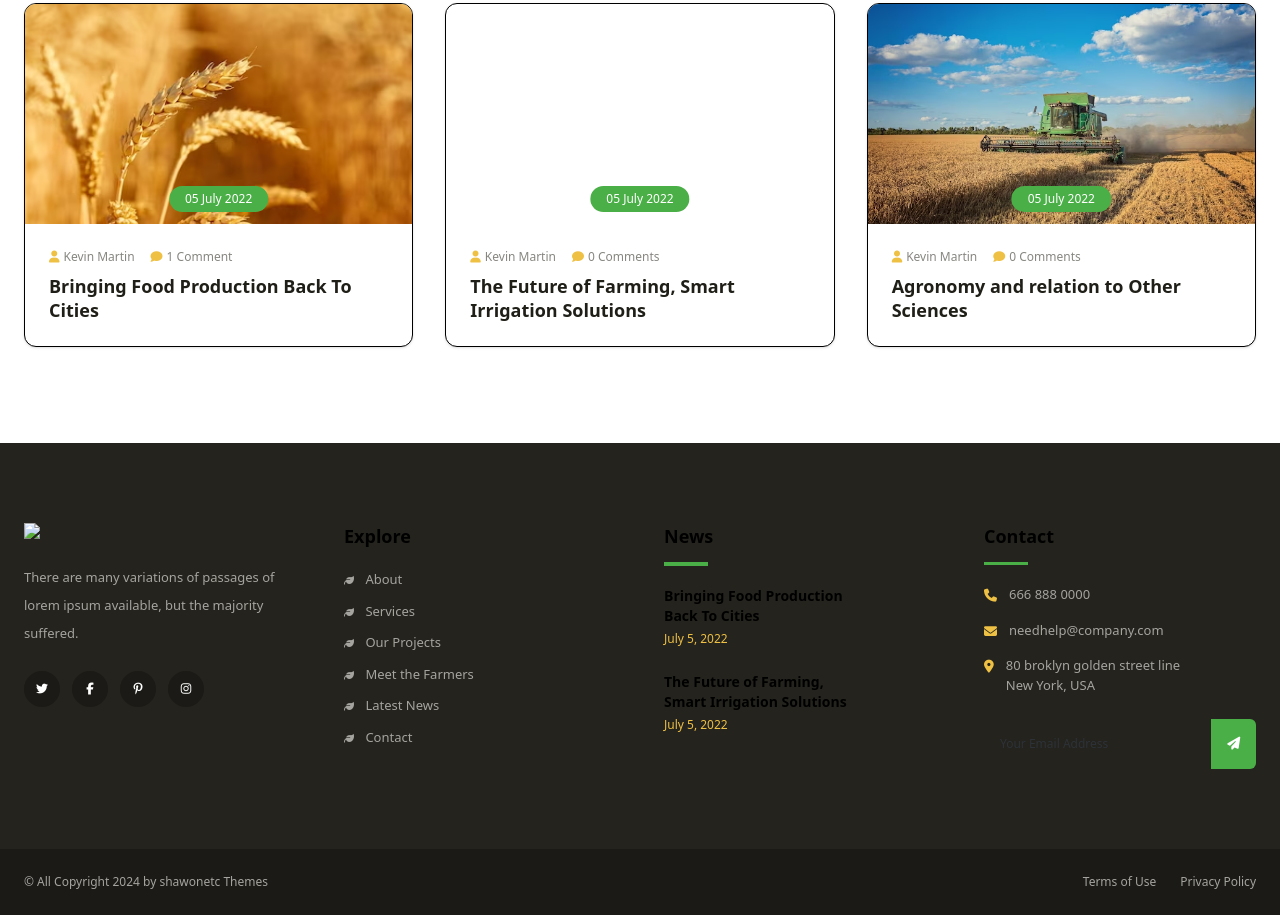
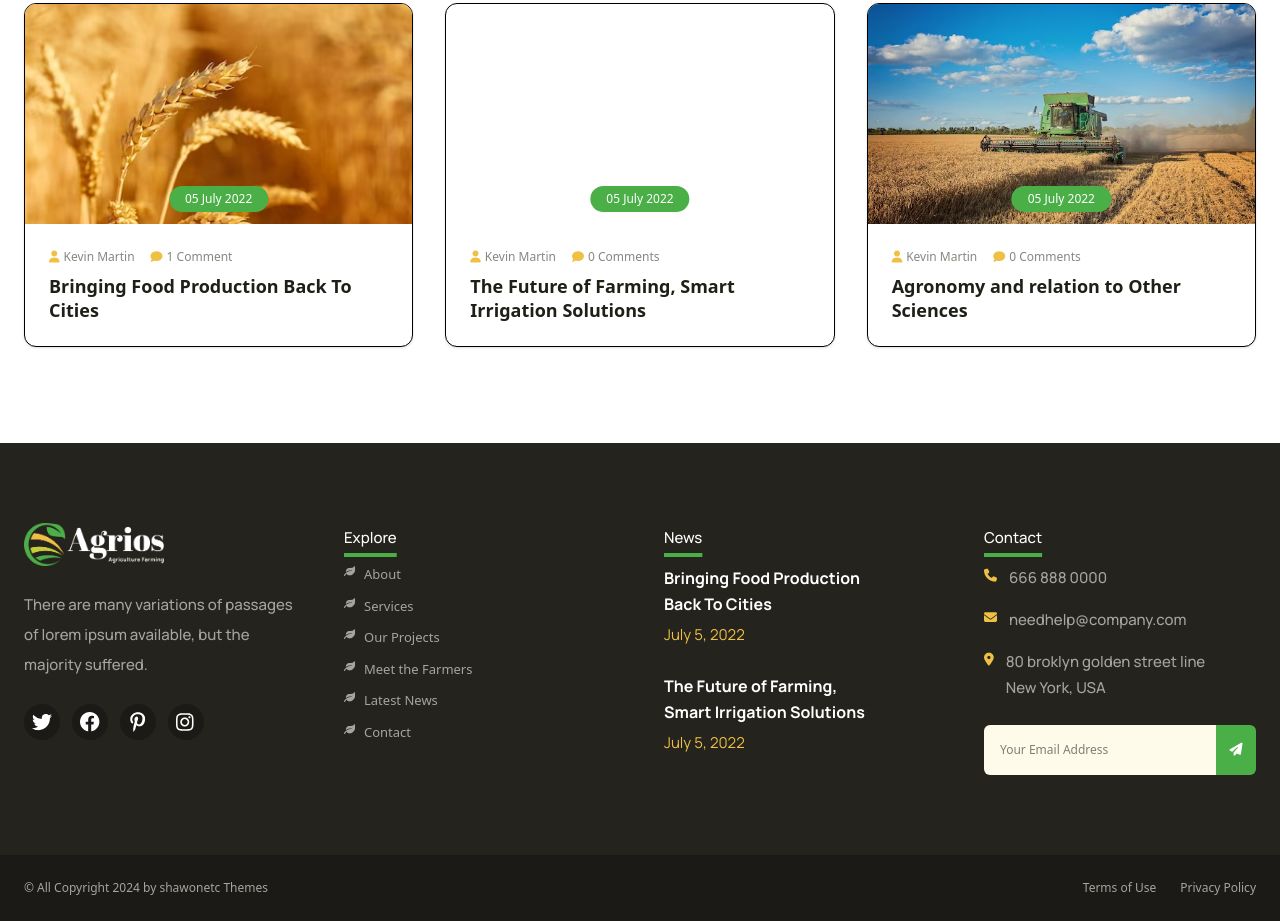
Before and after one commit to wijdanqamhawi/Agrios-project, a website: page index.html in a window 1280 px wide. Shown: the part 5432-6353 px from the top of the page. Drawn offline with Linux system fonts and the light colour scheme.

Commit message:
change section footer

```diff
--- a/assets/css/input.css
+++ b/assets/css/input.css
@@ -29,3 +29,24 @@
     @apply font-manrope font-extrabold text-2xl leading-7.5  tracking-normal  text-center;
   }
 }
+@layer components {
+  .Footer-news{
+    @apply  text-white font-manrope font-bold text-[16px] leading-6.5 tracking-normal mb-1;
+  }
+}
+@layer components {
+  .Footer-date{
+    @apply text-[#eec044] font-manrope font-normal text-[15px] leading-[28.13px] tracking-normal;
+  }
+}
+@layer components {
+  .Footer-header{
+    @apply text-white font-manrope font-medium text-[15px] leading-7.5
+    tracking-normal mb-3 underline decoration-[#4baf47] underline-offset-[10px] decoration-4;
+  }
+}
+@layer components {
+  .Footer-description{
+    @apply font-manrope font-medium text-[15px] leading-[26px] tracking-[0]
+  }
+}
--- a/index.html
+++ b/index.html
@@ -499,9 +499,9 @@
   <div class="container mx-auto px-6 py-20">
     <div class="grid grid-cols-1 md:grid-cols-2 lg:grid-cols-4 gap-12">
       <div>
-        <img src="./assets/img/logo.png" class="w-35 mb-6 text-white">
+        <img src="./assets/img/logofooter.png" class="w-35 mb-6">
 
-        <p class="text-[#a5a49f] text-[13px] leading-7 mb-6 max-w-65">
+        <p class="text-[#a5a49f] font-manrope font-medium text-[15px] leading-7.5 tracking-normal mb-6">
           There are many variations of passages
           of lorem ipsum available, but the
           majority suffered.
@@ -509,84 +509,75 @@
 
         <div class="flex gap-3">
           <a class="w-9 h-9 rounded-full bg-[#1b1a16] flex items-center justify-center text-white text-[12px]">
-            <i class="fa-brands fa-twitter"></i>
+            <img src="./assets/img/twitterwhite.svg" class="w-5 h-5 ">
           </a>
           <a class="w-9 h-9 rounded-full bg-[#1b1a16] flex items-center justify-center text-white text-[12px]">
-            <i class="fa-brands fa-facebook-f"></i>
+            <img src="./assets/img/facebookwhite.svg" class="w-5 h-5">
           </a>
           <a class="w-9 h-9 rounded-full bg-[#1b1a16] flex items-center justify-center text-white text-[12px]">
-            <i class="fa-brands fa-pinterest-p"></i>
+            <img src="./assets/img/pantristwhite.svg" class="w-5 h-5">
           </a>
           <a class="w-9 h-9 rounded-full bg-[#1b1a16] flex items-center justify-center text-white text-[12px]">
-            <i class="fa-brands fa-instagram"></i>
+            <img src="./assets/img/instegramwhite.svg" class="w-5 h-5">
           </a>
         </div>
         </div>
 
 
       <div>
-        <h3 class="font-bold text-[18px] mb-3">Explore</h3>
-        <div class="w-11 bg-[#4baf47] mb-5"></div>
-        <ul class="space-y-3 text-[#a5a49f] text-[13px]">
-          <li><i class="fa-solid fa-leaf text-[10px] mr-2"></i> About</li>
-          <li><i class="fa-solid fa-leaf text-[10px] mr-2"></i> Services</li>
-          <li><i class="fa-solid fa-leaf text-[10px] mr-2"></i> Our Projects</li>
-          <li><i class="fa-solid fa-leaf text-[10px] mr-2"></i> Meet the Farmers</li>
-          <li><i class="fa-solid fa-leaf text-[10px] mr-2"></i> Latest News</li>
-          <li><i class="fa-solid fa-leaf text-[10px] mr-2"></i> Contact</li>
+        <h3 class="Footer-header">Explore</h3>
+        <ul class="flex flex-col  gap-3 text-[#a5a49f] text-[13px]">
+          <li class="flex flex-row"><img src="./assets/img/paper.svg" class="w-3 h-3 mr-2"></img> About</li>
+          <li class="flex flex-row"><img src="./assets/img/paper.svg" class="w-3 h-3 mr-2"></img> Services</li>
+          <li class="flex flex-row"><img src="./assets/img/paper.svg" class="w-3 h-3 mr-2"></img> Our Projects</li>
+          <li class="flex flex-row"><img src="./assets/img/paper.svg" class="w-3 h-3 mr-2"></img> Meet the Farmers</li>
+          <li class="flex flex-row"><img src="./assets/img/paper.svg" class="w-3 h-3 mr-2"></img> Latest News</li>
+          <li class="flex flex-row"><img src="./assets/img/paper.svg" class="w-3 h-3 mr-2"></img> Contact</li>
         </ul>
       </div>
 
 
       <div>
-        <h3 class="font-bold text-[18px] mb-3">News</h3>
-        <div class="w-11 h-1 bg-[#4baf47] mb-5"></div>
+        <h3 class="Footer-header">News</h3>
 
         <div class="mb-6">
-          <h4 class="font-bold text-[14px] leading-5 mb-1">
-            Bringing Food Production <br>Back To Cities </h4>
-          <p class="text-[#eec044] text-[12px]">July 5, 2022</p>
+          <h4 class="Footer-news"> Bringing Food Production <br>Back To Cities </h4>
+          <p class="Footer-date">July 5, 2022</p>
         </div>
 
         <div>
-          <h4 class="font-bold text-[14px] leading-5 mb-1">
-            The Future of Farming, <br>Smart Irrigation Solutions
-          </h4>
-          <p class="text-[#eec044] text-[12px]">July 5, 2022</p>
+          <h4 class="Footer-news"> The Future of Farming, <br>Smart Irrigation Solutions </h4>
+          <p class="Footer-date">July 5, 2022</p>
         </div>
       </div>
 
 
       <div>
-        <h3 class="font-bold text-[18px] mb-3">Contact</h3>
-        <div class="w-11 h-0.75 bg-[#4baf47] mb-5"></div>
-
-        <ul class="space-y-4 text-[#a5a49f] text-[13px] mb-6">
+        <h3 class="Footer-header">Contact</h3>
+        <ul class="flex flex-col gap-4 text-[#a5a49f] text-[13px] mb-6">
           <li class="flex gap-3">
             <i class="fa-solid fa-phone text-[#eec044] mt-1"></i>
-            <span>666 888 0000</span>
+            <span class="Footer-description">666 888 0000</span>
           </li>
 
           <li class="flex gap-3">
             <i class="fa-solid fa-envelope text-[#eec044] mt-1"></i>
-            <span>needhelp@company.com</span>
+            <span class="Footer-description">needhelp@company.com</span>
           </li>
 
           <li class="flex gap-3">
             <i class="fa-solid fa-location-dot text-[#eec044] mt-1"></i>
-            <span> 80 broklyn golden street line <br>New York, USA</span>
+            <span class="Footer-description"> 80 broklyn golden street line <br>New York, USA</span>
           </li>
         </ul>
 
         <form class="flex w-full">
-          <input type="email"placeholder="Your Email Address" class="w-full px-4 py-4 rounded-l-md text-[12px] text-gray-700 outline-none">
-
-          <button class="w-[55px] bg-[#4baf47] rounded-r-md text-white text-[13px]">
+          <input type="email"placeholder="Your Email Address" class="w-full px-4 py-4 rounded-l-md text-[12px] bg-amber-50 text-white-700 outline-none">
+          <button class="w-12 bg-[#4baf47] rounded-r-md text-white text-[13px]">
             <i class="fa-solid fa-paper-plane"></i>
           </button>
         </form>
       </div>
-
     </div>
   </div>
 
```
Also changed, not shown: assets/css/output.css, assets/img/facebookwhite.svg (added), assets/img/instegramwhite.svg (added), assets/img/logofooter.png (added), assets/img/pantristwhite.svg (added), assets/img/paper.svg (added), assets/img/twitterwhite.svg (added).
